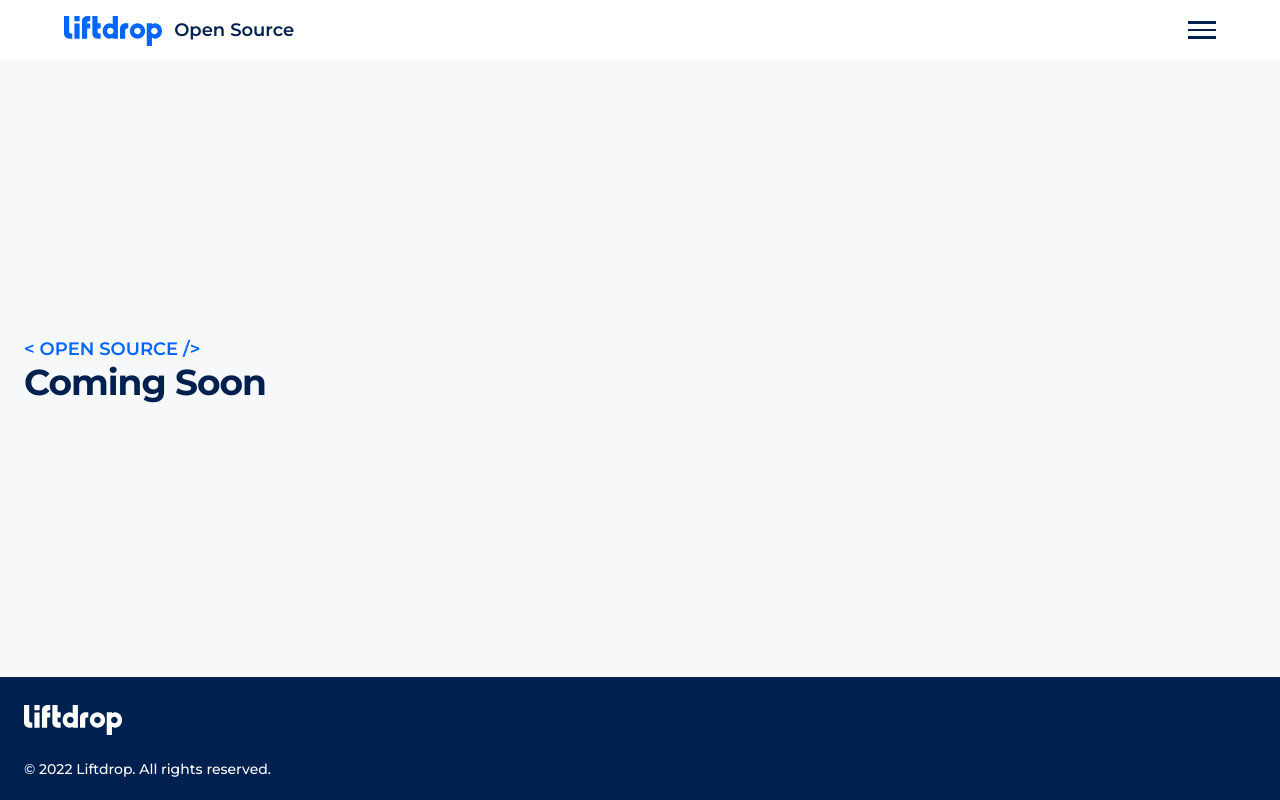
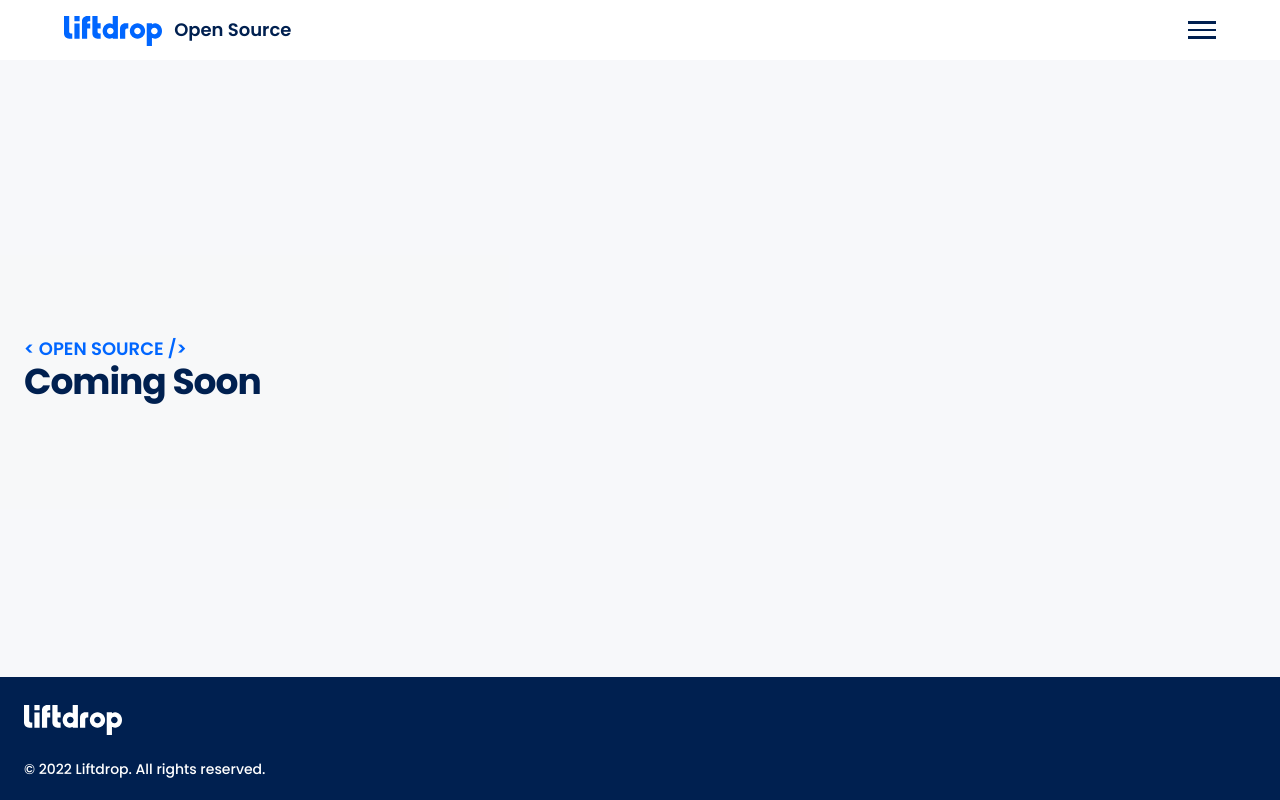
Before and after one commit to Liftdrop/liftdrop.github.io, a PHP site: page / in a window 1280 px wide. Run offline with PHP 8.4, Linux system fonts and the light colour scheme; some libraries are stand-ins or nearby versions.

Commit message:
Update style.css

```diff
--- a/style.css
+++ b/style.css
@@ -1,4 +1,4 @@
-@import url('https://fonts.googleapis.com/css2?family=Montserrat+Alternates:wght@400;500;600;700;800;900&family=Montserrat:wght@300;400;500;600;700;800&display=swap');
+@import url('https://fonts.googleapis.com/css2?family=Poppins:wght@400;500;600;700;800;900&display=swap');
 
 * {
     box-sizing: border-box;
@@ -13,7 +13,7 @@
 
 body {
     color: #002050;
-    font-family: 'Montserrat', sans-serif;
+    font-family: 'Poppins', sans-serif;
 }
 
 .header {
@@ -28,7 +28,7 @@ body {
 }
 
 html:not([data-scroll="0"]) .header {
-    box-shadow: var(--shadow-medium);
+    box-shadow: #00205006;
 }
 
 .navbar {
```
